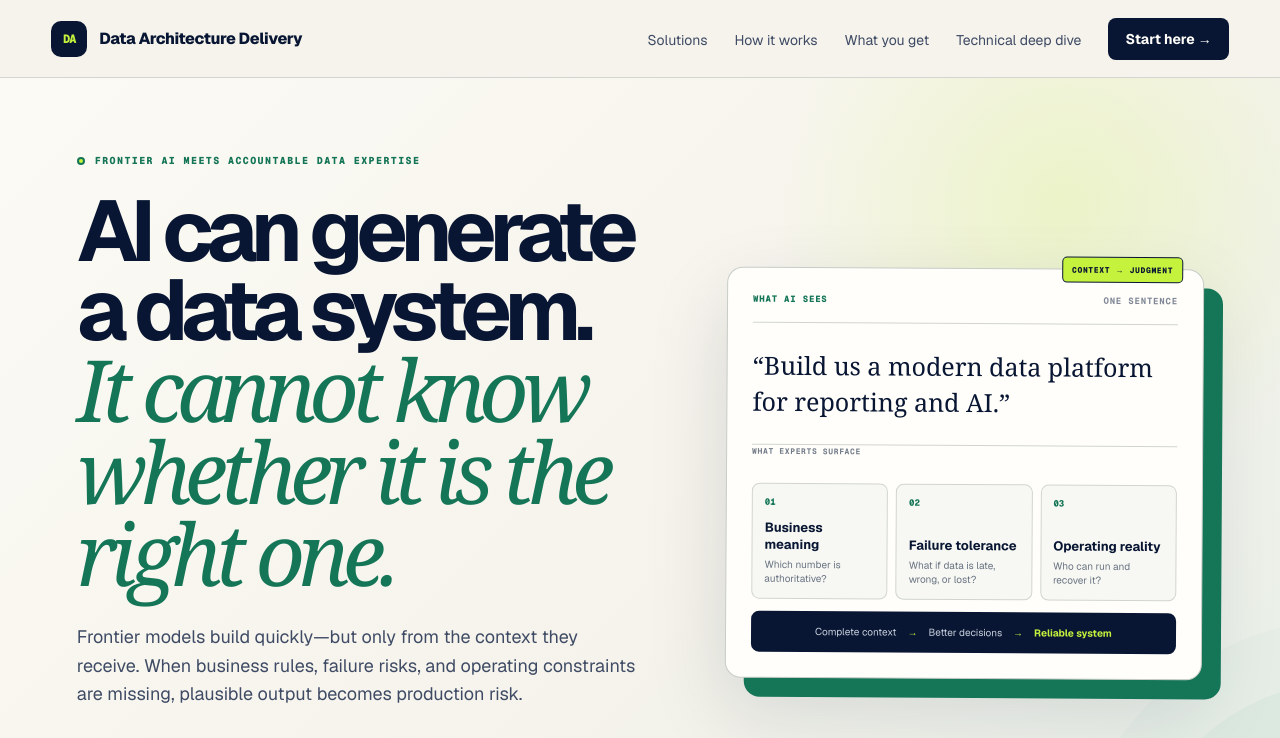
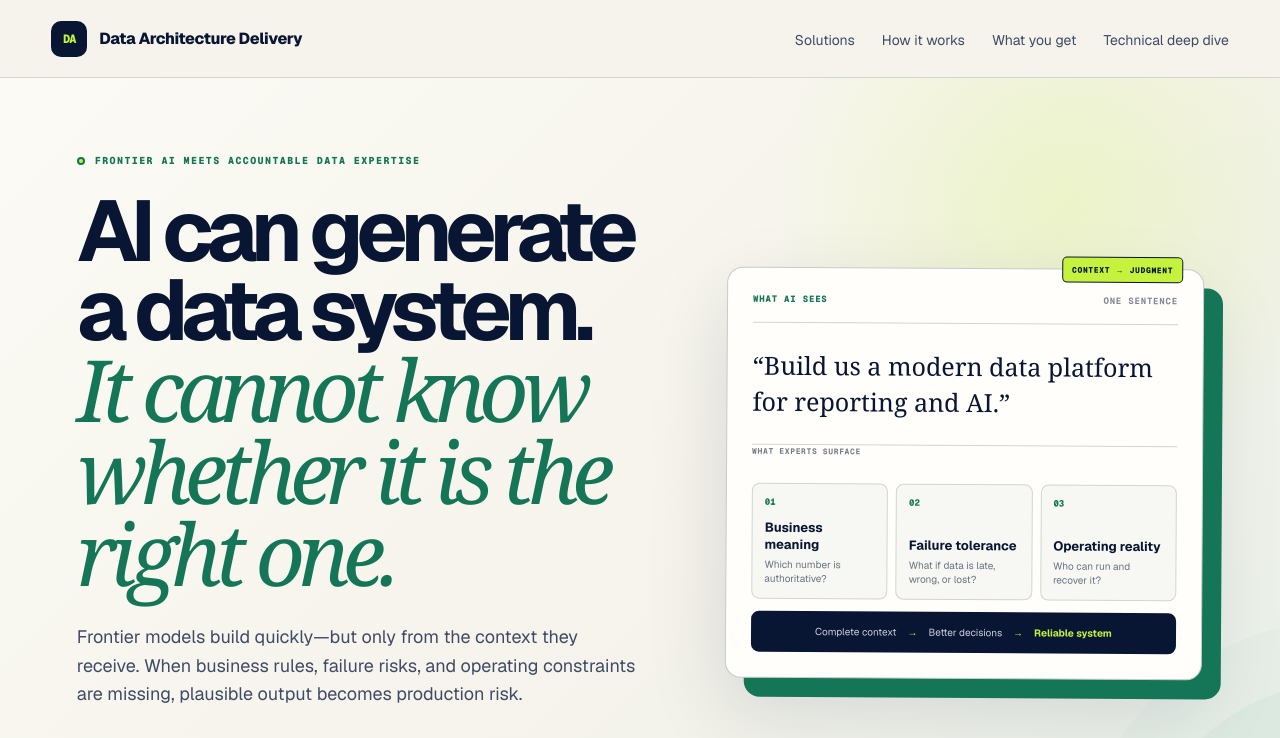
Before and after one commit to dr-birdkiwi/data-architecture-delivery-kit-site, a Next.js app: page /data-architecture-delivery-kit-site/ in a window 1280 px wide. Shown: the top 738 px of the page. Built offline with nearby package versions, Linux system fonts and the light colour scheme.

Commit message:
Remove competing header call to action

```diff
--- a/app/components/SiteHeader.tsx
+++ b/app/components/SiteHeader.tsx
@@ -12,7 +12,6 @@ export default function SiteHeader({ current }: { current: Page }) {
         <a className={current === "how" ? "active" : ""} href="/data-architecture-delivery-kit-site/how-it-works/" aria-current={current === "how" ? "page" : undefined}>How it works</a>
         <a className={current === "outcomes" ? "active" : ""} href="/data-architecture-delivery-kit-site/what-you-get/" aria-current={current === "outcomes" ? "page" : undefined}>What you get</a>
         <a className={current === "offerings" ? "active" : ""} href="/data-architecture-delivery-kit-site/offerings/" aria-current={current === "offerings" ? "page" : undefined}>Technical deep dive</a>
-        <a className="nav-cta" href="/data-architecture-delivery-kit-site/how-it-works/">Start here →</a>
       </nav>
     </header>
   );
```
